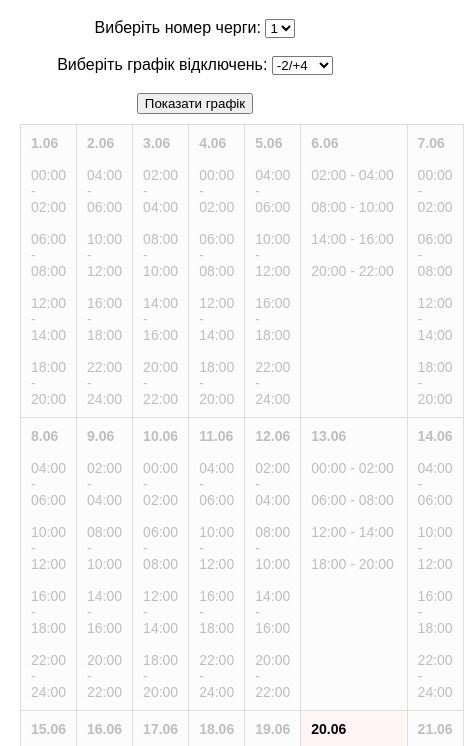
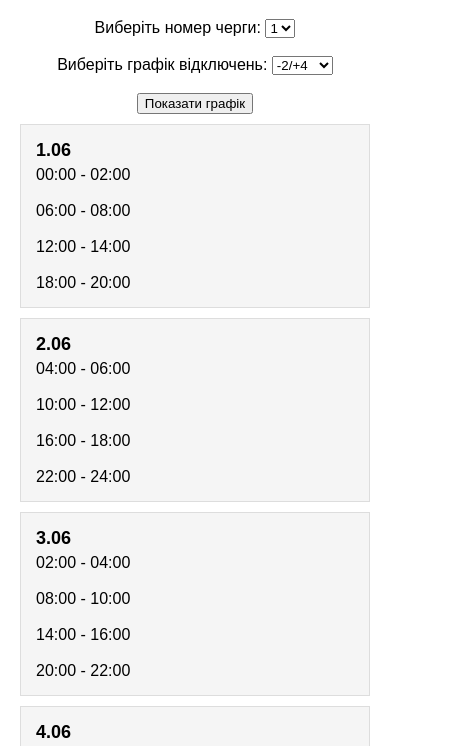
Before and after one commit to mRelby/off, a plain HTML site: page index.html in a window 390 px wide. Both pictures are taken after a click on the button "Показати графік". Shown: the part 98-844 px from the top of the page, 464 px wide, since content can reach past the window. Drawn offline with Linux system fonts and the light colour scheme.

Commit message:
mobile support

```diff
--- a/index.html
+++ b/index.html
@@ -17,39 +17,44 @@
             margin-bottom: 20px;
         }
         .calendar {
-            width: 100%;
-            border-collapse: collapse;
+            display: grid;
+            grid-template-columns: repeat(7, 1fr);
+            gap: 10px;
+            max-width: 1200px;
             margin: 0 auto;
-            max-width: 600px;
         }
-        .calendar th, .calendar td {
+        .calendar-day {
             border: 1px solid #ddd;
             padding: 10px;
             text-align: left;
-            vertical-align: top;
+            background-color: #F5F5F5;
         }
-        .calendar td.current-day {
+        .calendar-day.current-day {
             background-color: #FFF5F5;
         }
-        .calendar td.other-days {
-            background-color: #F5F5F5;
-            opacity: 0.25;
-        }
-        .calendar td span.day {
+        .day-number {
             font-weight: bold;
+            margin-bottom: 5px;
         }
         .countdown-time {
             font-weight: bold;
             color: #186647;
         }
 
-        @media only screen and (max-width: 600px) {
+        @media only screen and (max-width: 768px) {
             .form-container {
                 text-align: center;
                 margin-bottom: 10px;
             }
             .calendar {
-                font-size: 14px;
+                grid-template-columns: 1fr;
+            }
+            .calendar-day {
+                font-size: 16px;
+                padding: 15px;
+            }
+            .day-number {
+                font-size: 18px;
             }
         }
     </style>
@@ -110,28 +115,23 @@
             const scheduleTimes = scheduleData[schedule][queue - 1];
             const daysInMonth = new Date(today.getFullYear(), today.getMonth() + 1, 0).getDate();
 
-            let calendarHTML = '<table class="calendar">';
-            calendarHTML += '<tr>';
+            let calendarHTML = '<div class="calendar">';
 
             for (let day = 1; day <= daysInMonth; day++) {
                 const timeIndex = (day - 1) % scheduleTimes.length;
                 const isCurrentDay = (day === currentDay);
-                const cellClass = isCurrentDay ? 'current-day' : 'other-days';
+                const cellClass = isCurrentDay ? 'calendar-day current-day' : 'calendar-day';
 
-                let cellContent = `<span class="day">${day}.${currentMonth.toString().padStart(2, '0')}</span><br><br>${scheduleTimes[timeIndex].replace(/\n/g, '<br>')}`;
+                let cellContent = `<div class="day-number">${day}.${currentMonth.toString().padStart(2, '0')}</div>${scheduleTimes[timeIndex].replace(/\n/g, '<br>')}`;
 
                 if (isCurrentDay) {
-                    cellContent += '<br><br><div id="countdown"></div>';
+                    cellContent += '<div id="countdown"></div>';
                 }
 
-                calendarHTML += `<td class="${cellClass}">${cellContent}</td>`;
-
-                if (day % 7 === 0) {
-                    calendarHTML += '</tr><tr>';
-                }
+                calendarHTML += `<div class="${cellClass}">${cellContent}</div>`;
             }
 
-            calendarHTML += '</tr></table>';
+            calendarHTML += '</div>';
             calendarContainer.innerHTML = calendarHTML;
 
             if (document.getElementById('countdown')) {
@@ -149,10 +149,8 @@
             let currentOutage = null;
             let isNextDay = false;
 
-            // Проверка текущего дня
             [currentOutage, nextOutage, timeUntilNextOutage] = checkOutages(timeRanges, currentTime);
 
-            // Если нет отключений сегодня, проверяем следующий день
             if (!currentOutage && !nextOutage) {
                 const tomorrow = new Date(now);
                 tomorrow.setDate(tomorrow.getDate() + 1);
@@ -179,7 +177,7 @@
             let currentOutage = null;
 
             for (let range of timeRanges) {
-                if (range.end < range.start) { // handle ranges that span midnight
+                if (range.end < range.start) {
                     if (currentTime >= range.start || currentTime < range.end) {
                         currentOutage = range;
                         break;
@@ -215,10 +213,10 @@
             function update() {
                 const now = new Date();
                 let currentTime = now.getHours() * 3600 + now.getMinutes() * 60 + now.getSeconds();
-                let timeLeft = (targetTime * 60 - currentTime + 86400) % 86400; // в секундах
+                let timeLeft = (targetTime * 60 - currentTime + 86400) % 86400;
 
                 if (isNextDay) {
-                    timeLeft += 86400; // добавляем 24 часа, если это следующий день
+                    timeLeft += 86400;
                 }
 
                 if (timeLeft > 0) {
```
